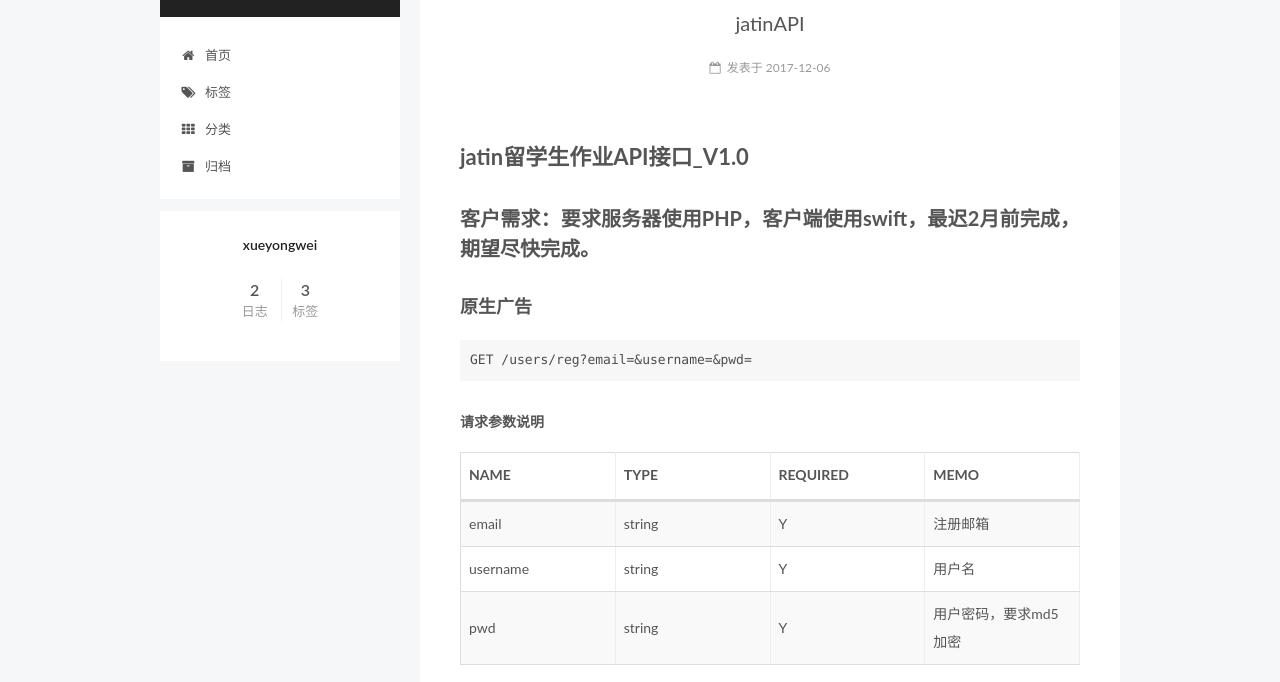
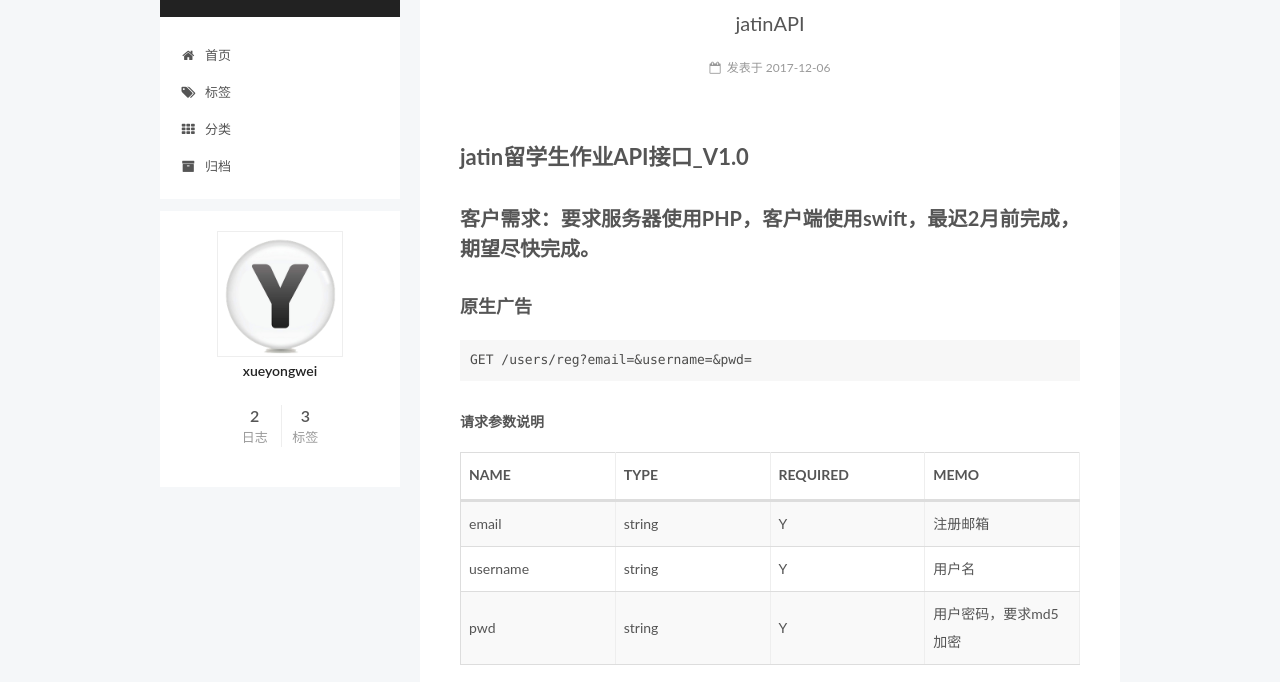
Before and after one commit to xueyongwei/xueyongwei.github.io, a plain HTML site: page index.html in a window 1280 px wide. Shown: the part 92-774 px from the top of the page. Drawn offline with Linux system fonts and the light colour scheme.

Commit message:
Site updated: 2017-12-08 10:32:42

```diff
--- a/index.html
+++ b/index.html
@@ -257,7 +257,7 @@
     <span hidden itemprop="author" itemscope itemtype="http://schema.org/Person">
       <meta itemprop="name" content="xueyongwei">
       <meta itemprop="description" content="">
-      <meta itemprop="image" content="/images/avatar.gif">
+      <meta itemprop="image" content="/uploads/avatar.png">
     </span>
 
     <span hidden itemprop="publisher" itemscope itemtype="http://schema.org/Organization">
@@ -409,7 +409,7 @@
     <span hidden itemprop="author" itemscope itemtype="http://schema.org/Person">
       <meta itemprop="name" content="xueyongwei">
       <meta itemprop="description" content="">
-      <meta itemprop="image" content="/images/avatar.gif">
+      <meta itemprop="image" content="/uploads/avatar.png">
     </span>
 
     <span hidden itemprop="publisher" itemscope itemtype="http://schema.org/Organization">
@@ -553,6 +553,10 @@
       <section class="site-overview-wrap sidebar-panel sidebar-panel-active">
         <div class="site-overview">
           <div class="site-author motion-element" itemprop="author" itemscope itemtype="http://schema.org/Person">
+
+              <img class="site-author-image" itemprop="image"
+                src="/uploads/avatar.png"
+                alt="xueyongwei" />
 
               <p class="site-author-name" itemprop="name">xueyongwei</p>
               <p class="site-description motion-element" itemprop="description"></p>
```
Also changed, not shown: 2017/12/06/hello-world/index.html (+5 -1 lines), 2017/12/06/jatinAPI/index.html (+5 -1 lines), archives/2017/12/index.html (+4 -0 lines), archives/2017/index.html (+4 -0 lines), archives/index.html (+4 -0 lines), categories/index.html (+4 -0 lines), tags/API/index.html (+4 -0 lines), tags/index.html (+4 -0 lines), tags/学生作业/index.html (+4 -0 lines), uploads/avatar.png (added).
